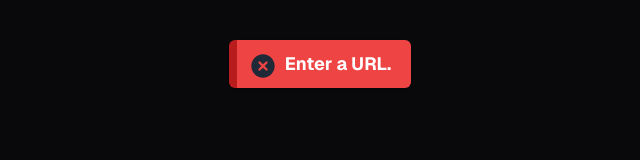
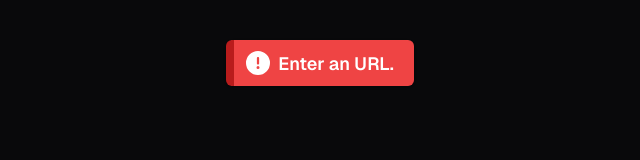
Before and after one commit to nehu3n/lk3, a Next.js app: page / in a window 1280 px wide. Both pictures are taken after a click on the button "Shorten". Shown: the top 160 px of the page, without its empty margins (320-960 px from the left). Built offline with nearby package versions, Linux system fonts and the light colour scheme; what tailwindcss-animated would draw is missing.

Commit message:
improve styling, toast, loadings

```diff
--- a/src/app/page.tsx
+++ b/src/app/page.tsx
@@ -61,7 +61,7 @@ export default function Home() {
     if (error.display) return;
 
     if (inputValue.length == 0) {
-      sendError("Enter a URL.");
+      sendError("Enter an URL.");
 
       return;
     }
@@ -122,22 +122,22 @@ export default function Home() {
           onClick={() => setError({ message: "", display: false })}
         >
           {error.display && (
-            <div className="absolute inline-flex m-5 top-5 border-l-8 border-l-red-700 bg-red-500 text-white font-bold px-5 py-2 rounded-md shadow animate-fade-down">
+            <div className="absolute inline-flex m-5 top-5 border-l-8 border-l-red-700 bg-red-500 text-white font-bold pl-3 px-5 py-2 rounded-md shadow animate-fade-down">
               <svg
-                className="w-7 h-7 mt-1 -ml-2 mr-2 text-gray-800"
-                aria-hidden="true"
                 xmlns="http://www.w3.org/2000/svg"
-                fill="currentColor"
-                viewBox="0 0 24 24"
+                width="24"
+                viewBox="0 0 512 512"
+                className="mr-2"
               >
                 <path
-                  fill-rule="evenodd"
-                  d="M2 12C2 6.477 6.477 2 12 2s10 4.477 10 10-4.477 10-10 10S2 17.523 2 12Zm7.707-3.707a1 1 0 0 0-1.414 1.414L10.586 12l-2.293 2.293a1 1 0 1 0 1.414 1.414L12 13.414l2.293 2.293a1 1 0 0 0 1.414-1.414L13.414 12l2.293-2.293a1 1 0 0 0-1.414-1.414L12 10.586 9.707 8.293Z"
-                  clip-rule="evenodd"
+                  fill="#ffffff"
+                  d="M256 512A256 256 0 1 0 256 0a256 256 0 1 0 0 512zm0-384c13.3 0 24 10.7 24 24V264c0 13.3-10.7 24-24 24s-24-10.7-24-24V152c0-13.3 10.7-24 24-24zM224 352a32 32 0 1 1 64 0 32 32 0 1 1 -64 0z"
                 />
               </svg>
 
-              <span className="text-lg mt-0.5 font-bold">{error.message}</span>
+              <span className="text-lg mt-0.5 font-semibold">
+                {error.message}
+              </span>
             </div>
           )}
         </div>
@@ -148,21 +148,20 @@ export default function Home() {
           onClick={() => setMessage({ message: "", display: false })}
         >
           {message.display && (
-            <div className="absolute inline-flex m-5 top-5 border-l-8 border-l-yellow-600 bg-yellow-500 text-white font-bold px-5 py-2 rounded-md shadow animate-fade-down">
+            <div className="absolute inline-flex m-5 top-5 border-l-8 border-l-yellow-600 bg-yellow-500 text-white font-bold pl-3 px-5 py-2 rounded-md shadow animate-fade-down">
               <svg
                 xmlns="http://www.w3.org/2000/svg"
-                viewBox="0 0 24 24"
-                fill="currentColor"
-                className="w-7 h-7 mt-1 -ml-2 mr-2 text-gray-800"
+                width="24"
+                viewBox="0 0 512 512"
+                className="mr-2"
               >
                 <path
-                  fill-rule="evenodd"
-                  d="M2.25 12c0-5.385 4.365-9.75 9.75-9.75s9.75 4.365 9.75 9.75-4.365 9.75-9.75 9.75S2.25 17.385 2.25 12Zm8.706-1.442c1.146-.573 2.437.463 2.126 1.706l-.709 2.836.042-.02a.75.75 0 0 1 .67 1.34l-.04.022c-1.147.573-2.438-.463-2.127-1.706l.71-2.836-.042.02a.75.75 0 1 1-.671-1.34l.041-.022ZM12 9a.75.75 0 1 0 0-1.5.75.75 0 0 0 0 1.5Z"
-                  clip-rule="evenodd"
+                  fill="#ffffff"
+                  d="M256 512A256 256 0 1 0 256 0a256 256 0 1 0 0 512zM216 336h24V272H216c-13.3 0-24-10.7-24-24s10.7-24 24-24h48c13.3 0 24 10.7 24 24v88h8c13.3 0 24 10.7 24 24s-10.7 24-24 24H216c-13.3 0-24-10.7-24-24s10.7-24 24-24zm40-208a32 32 0 1 1 0 64 32 32 0 1 1 0-64z"
                 />
               </svg>
 
-              <span className="text-lg mt-0.5 font-bold">
+              <span className="text-lg mt-0.5 font-semibold">
                 {message.message}
               </span>
             </div>
@@ -183,7 +182,7 @@ export default function Home() {
               disabled
               className="px-6 h-10 mt-5 cursor-wait bg-gradient-to-r from-yellow-100 from-10% via-yellow-200 via-50% to-yellow-300 animate-bg bg-[length:600%] rounded-md text-black font-bold"
             >
-              <div className="inline-flex">
+              <div className="flex">
                 <svg
                   xmlns="http://www.w3.org/2000/svg"
                   viewBox="0 0 20 20"
@@ -196,7 +195,7 @@ export default function Home() {
                     clipRule="evenodd"
                   />
                 </svg>
-                <b>Shortening...</b>
+                Shortening...
               </div>
             </button>
           </div>
@@ -224,7 +223,7 @@ export default function Home() {
             disabled
             className="px-6 h-10 mt-5 bg-gradient-to-r from-green-100 via-green-200 to-green-300 rounded-md text-black font-bold"
           >
-            <div className="inline-flex">
+            <div className="flex">
               <svg
                 xmlns="http://www.w3.org/2000/svg"
                 fill="none"
@@ -239,8 +238,7 @@ export default function Home() {
                   d="M9 12.75 11.25 15 15 9.75M21 12a9 9 0 1 1-18 0 9 9 0 0 1 18 0Z"
                 />
               </svg>
-
-              <b>Link shortened successfully</b>
+              Link shortened successfully
             </div>
           </button>
         ) : (
```
